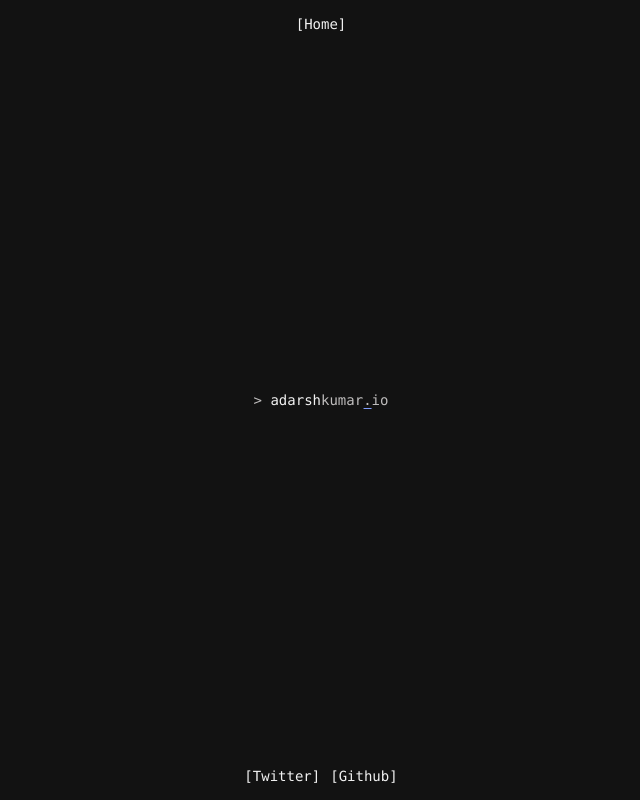
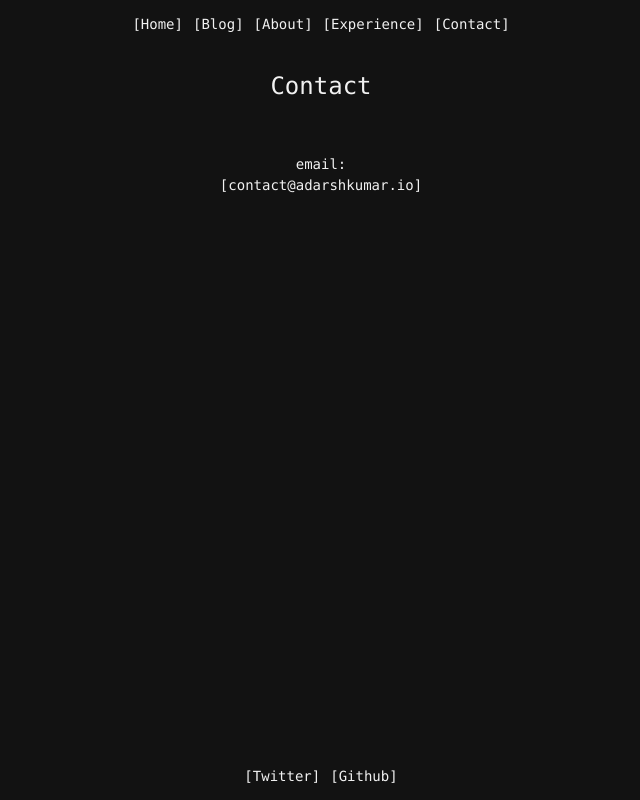
Before and after one commit to akxcix/akxcix.com, a React (Create React App) app: page /contact in a window 1280 px wide. Shown: the whole page, without its empty margins (319-959 px from the left). Built offline with nearby package versions, Linux system fonts and the light colour scheme; the HTML template or start-up script is replaced by a standard one.

Commit message:
add new pages

```diff
--- a/package.json
+++ b/package.json
@@ -10,11 +10,12 @@
     "@types/node": "^16.11.21",
     "@types/react": "^17.0.38",
     "@types/react-dom": "^17.0.11",
+    "@types/styled-components": "^5.1.25",
     "react": "^17.0.2",
     "react-dom": "^17.0.2",
+    "react-router-dom": "^6.3.0",
     "react-scripts": "5.0.0",
     "styled-components": "^5.3.3",
-    "@types/styled-components": "^5.1.25",
     "typescript": "^4.5.5",
     "web-vitals": "^2.1.4"
   },
--- a/src/App.tsx
+++ b/src/App.tsx
@@ -2,8 +2,8 @@ import React from 'react';
 import Footer from './components/Footer/Footer';
 import Navbar from './components/Navbar/Navbar';
 import Theme from './components/Theme/Theme';
-import Home from './pages/Home/Home';
 import { Spacer } from './components/Layout/Spacer/Spacer';
+import { Router } from './pages/Router';
 
 const styles = {
   body: {
@@ -16,12 +16,12 @@ const styles = {
   }
 }
 
-function App() {
+const App = () => {
   return (
     <div className="wrapper" style={styles.body}>
       <div className="page" style={styles.page as React.CSSProperties}>
         <Navbar className='navbar'/>
-        <Home className='home'/>
+        <Router />
         <Spacer className='spacer'/>
         <Footer className='footer'/>
       </div>
--- a/src/commons/constants.tsx
+++ b/src/commons/constants.tsx
@@ -8,3 +8,27 @@ export const TEXT_SIZE_P = "14px";
 
 export const FONT_FAMILY_MONO = "Menlo, Consolas, monospace";
 export const FONT_FAMILY = "Menlo, Consolas";
+
+const NAVLINK_HOME = "/";
+// const NAVLINK_BLOG = "https://blog.adarshkumar.io";
+const NAVLINK_BLOG = "https://dev.to/iamadarshk";
+const NAVLINK_ABOUT = "/about";
+const NAVLINK_EXPERIENCE = "/experience";
+const NAVLINK_CONTACT = "/contact";
+
+export const NAVLINKS = [
+    {link: NAVLINK_HOME, name: "Home"},
+    {link: NAVLINK_BLOG, name: "Blog"},
+    {link: NAVLINK_ABOUT, name: "About"},
+    {link: NAVLINK_EXPERIENCE, name: "Experience"},
+    {link: NAVLINK_CONTACT, name: "Contact"},
+]
+
+export const NOT_FOUND_GIFS = [
+    {
+        src: "https://i.giphy.com/media/hEc4k5pN17GZq/giphy.webp",
+        alt: "confused travolta"
+    },
+];
+
+export const CONTACT_EMAIL = "contact@adarshkumar.io";
--- a/src/components/Layout/Container/Container.tsx
+++ b/src/components/Layout/Container/Container.tsx
@@ -12,4 +12,5 @@ export const Column = styled.div`
     display: flex;
     flex-direction: column;
     justify-content: center;
+    text-align: center;
 `;
--- a/src/components/Navbar/Navbar.tsx
+++ b/src/components/Navbar/Navbar.tsx
@@ -1,4 +1,5 @@
 import { FC } from "react";
+import { NAVLINKS } from "../../commons/constants";
 import { Button } from "../Buttons/Button";
 import { Row } from "../Layout/Container/Container";
 import { Padding } from "../Layout/Padding/Padding";
@@ -12,10 +13,9 @@ const Navbar: FC<NavbarProps> = ({className}: NavbarProps) => {
         <div className={className}>
             <Padding className={className} margin="10px">
                 <Row>
-                    <Button className="button-navbar-home" href="https://adarshkumar.io/" text="Home"/>
-                    {/* <Button className="button-navbar-blog" href="https://blog.adarshkumar.io" text="Blog"/>
-                    <Button className="button-navbar-experience" href="https://adarshkumar.io/experience" text="Experience"/>
-                    <Button className="button-navbar-contact" href="https://adarshkumar.io/contact" text="Contact"/> */}
+                    {NAVLINKS.map((x, i) =>
+                        <Button className={"button-navbar-"+x.name} href={x.link} text={x.name}/>
+                    )}
                 </Row>
             </Padding>
         </div>
--- /dev/null
+++ b/src/pages/Contact/Contact.tsx
@@ -0,0 +1,27 @@
+import { FC } from "react";
+import { CONTACT_EMAIL } from "../../commons/constants";
+import { H1, P } from "../../components/Typography/Titles";
+import { Column } from "../../components/Layout/Container/Container";
+import { Button } from "../../components/Buttons/Button";
+
+interface ContactProps {
+    className: string,
+}
+
+const Contact: FC<ContactProps> = ({className}: ContactProps) => {
+    return (
+        <div className={className}>
+            <Column className={"column" + className}>
+                <H1>
+                    Contact
+                </H1>
+                <br/>
+                <P>
+                    email: <Button className={"button-email"+className} href={"mailto:" + CONTACT_EMAIL} text={CONTACT_EMAIL}/>
+                </P>
+            </Column>
+        </div>
+    )
+}
+
+export default Contact;
--- /dev/null
+++ b/src/pages/NotFound/NotFound.tsx
@@ -0,0 +1,36 @@
+import { FC } from "react";
+import styled from "styled-components";
+import { NOT_FOUND_GIFS } from "../../commons/constants";
+import { H1, P } from "../../components/Typography/Titles";
+import { Button } from "../../components/Buttons/Button";
+
+const StyledCenteredDiv = styled.div`
+    text-align: center;
+    color: ${props => props.theme.onBackgroundHigh};
+    background-color: ${props => props.theme.background};
+`;
+
+const StyledImg = styled.img`
+    width: min(500px, 100%);
+    height: auto;
+`;
+
+interface NotFoundProps {
+    className: string,
+}
+
+const NotFound: FC<NotFoundProps> = ({className}: NotFoundProps) => {
+    const randomGif = NOT_FOUND_GIFS[Math.floor(Math.random() * NOT_FOUND_GIFS.length)];
+
+    return (
+        <div className={className}>
+            <StyledCenteredDiv>
+                <H1>404 - Not Found</H1>
+                <StyledImg src={randomGif.src} alt={randomGif.alt} />
+                <P>via <Button className="giphy-button" href="https://giphy.com" text="GIPHY"/></P>
+            </StyledCenteredDiv>
+        </div>
+    )
+}
+
+export default NotFound;
--- /dev/null
+++ b/src/pages/Router.tsx
@@ -0,0 +1,16 @@
+import { BrowserRouter, Route, Routes } from 'react-router-dom';
+import Contact from './Contact/Contact';
+import Home from './Home/Home';
+import NotFound from './NotFound/NotFound';
+
+export const Router = () => {
+    return (
+        <BrowserRouter>
+            <Routes>
+                <Route path='/' element={<Home className='home'/>}/>
+                <Route path='/contact' element={<Contact className='contact' />}/>
+                <Route path='*' element={<NotFound className='notfound' />} />
+            </Routes>
+        </BrowserRouter>
+    );
+  }
```
Also changed, not shown: 1 other file (tests, documents, lock files or other folders).
